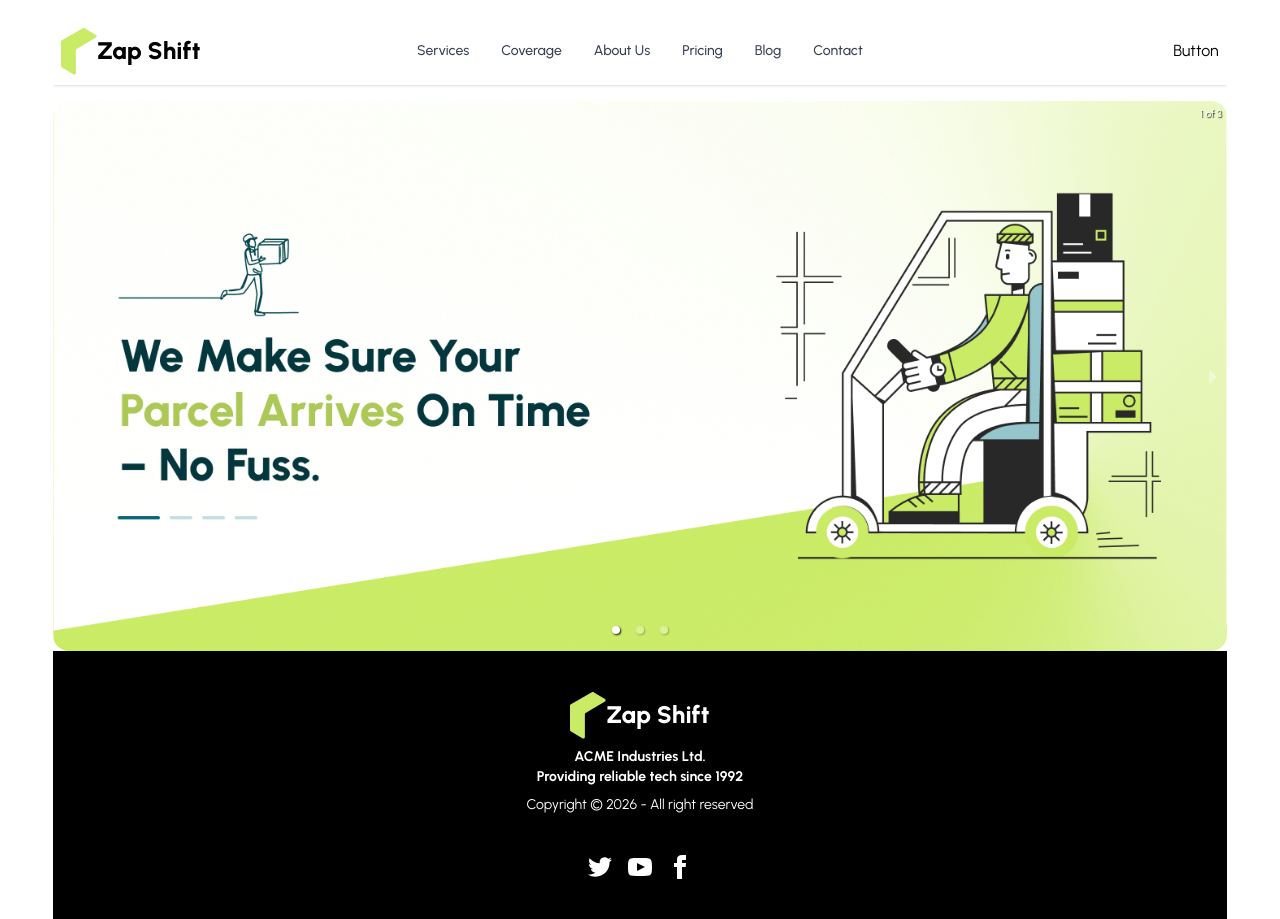
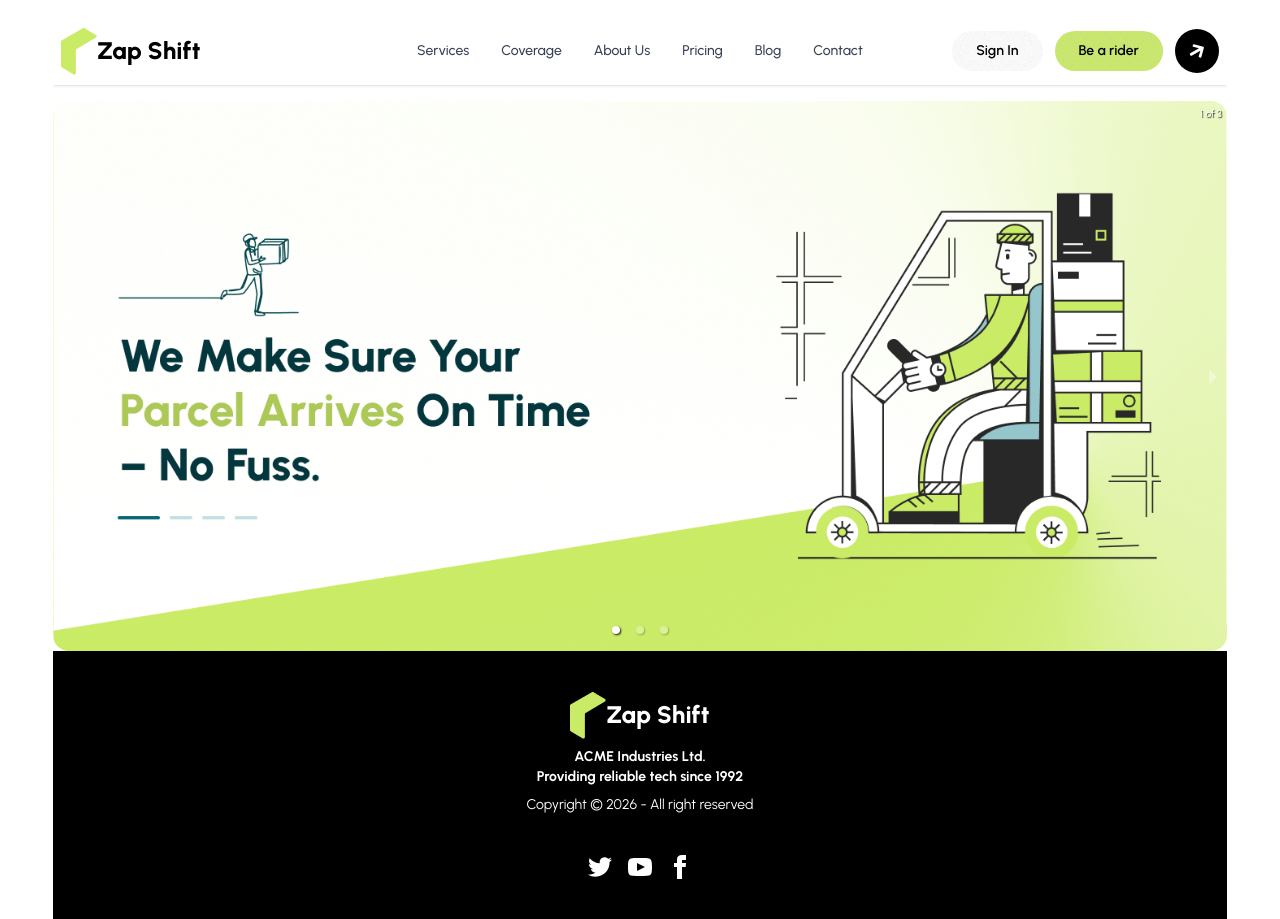
Before and after one commit to asik247/zap-shift-client-site, a React (Vite) app: page / in a window 1280 px wide. Built offline with nearby package versions, Linux system fonts and the light colour scheme.

Commit message:
nav bar update

```diff
--- a/package.json
+++ b/package.json
@@ -13,6 +13,7 @@
     "@tailwindcss/vite": "^4.3.0",
     "react": "^19.2.6",
     "react-dom": "^19.2.6",
+    "react-icons": "^5.6.0",
     "react-responsive-carousel": "^3.2.23",
     "react-router": "^7.15.0",
     "tailwindcss": "^4.3.0"
--- a/src/Components/Nav&Footer/Navbar.jsx
+++ b/src/Components/Nav&Footer/Navbar.jsx
@@ -1,6 +1,7 @@
 import React from 'react';
-import { NavLink } from 'react-router';
+import { Link, NavLink } from 'react-router';
 import Logo from '../../Shared/Logo';
+import { FaArrowUp } from 'react-icons/fa';
 
 const Navbar = () => {
     const links = <>
@@ -109,8 +110,26 @@ const Navbar = () => {
                     {links}
                 </ul>
             </div>
-            <div className="navbar-end">
-                <a className="primaryBtn">Button</a>
+            <div className="navbar-end gap-3">
+
+                <Link
+                    className="btn rounded-full px-6 bg-white text-black border-none hover:bg-[#caeb66] hover:scale-105 transition-all duration-300"
+                >
+                    Sign In
+                </Link>
+
+                <Link
+                    className="btn rounded-full px-6 bg-[#caeb66] text-black border-none hover:bg-lime-300 hover:scale-105 transition-all duration-300"
+                >
+                    Be a rider
+                </Link>
+
+                <button
+                    className="w-11 h-11 rounded-full bg-black text-white flex items-center justify-center hover:bg-[#caeb66] hover:text-black hover:rotate-12 transition-all duration-300"
+                >
+                    <FaArrowUp className="rotate-60 text-lg" />
+                </button>
+
             </div>
         </div>
     );
```
Also changed, not shown: 1 other file (tests, documents, lock files or other folders).
